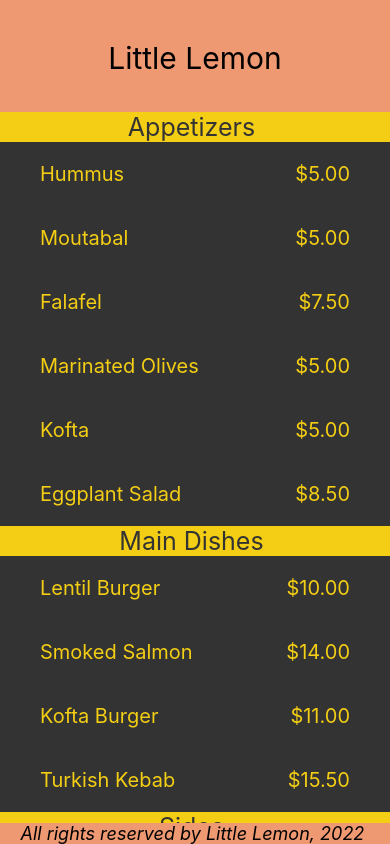
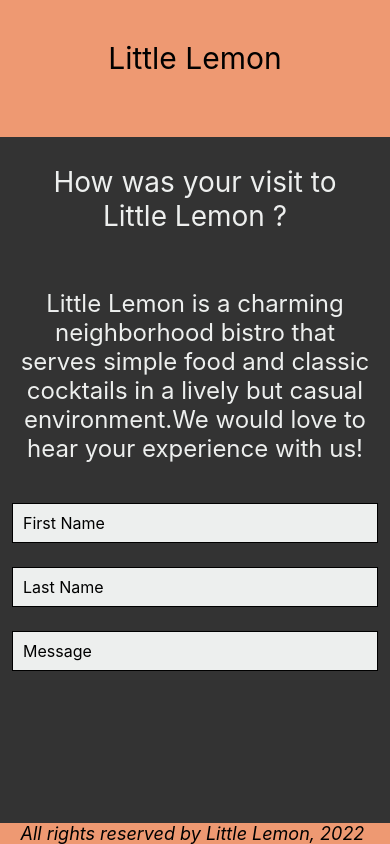
Before and after one commit to Bhumi0702/LittleLemonApp, a React Native app: screen / in a window 390 px wide. Built offline with nearby package versions, Linux system fonts and the light colour scheme.

Commit message:
Accept User Input

```diff
--- a/App.js
+++ b/App.js
@@ -3,13 +3,14 @@ import LittleLemonHeader from './components/LittleLemonHeader';
 import LittleLemonFooter from './components/LittleLemonFooter';
 import WelcomeScreen from './components/WelcomeScreen';
 import MenuItems from './components/MenuItems';
+import FeedbackForm from './components/FeedbackForm';
 
 export default function App() {
 	return (
 		<>
 			<View style={styles.container}>
 				<LittleLemonHeader />
-				<MenuItems />
+				<FeedbackForm />
 			</View>
 
 			<View
--- /dev/null
+++ b/components/FeedbackForm.js
@@ -0,0 +1,76 @@
+import React, { useState } from 'react';
+import { ScrollView, StyleSheet, Text, TextInput, KeyboardAvoidingView, Platform } from 'react-native';
+
+const FeedbackForm = () => {
+	// declare the variables
+	const [ firtsName, onChangeFirstName ] = useState('');
+	const [ lastName, onChangeLastName ] = useState('');
+	const [ message, onChangeMessage ] = useState('');
+	const [ phoneNumber, onChangePhoneNumber ] = useState('');
+
+	return (
+		<KeyboardAvoidingView style={styles.container} behavior={Platform.OS == 'android' ? 'padding' : 'height'}>
+			<ScrollView KeyboardAvoidingView="on-drag">
+				<Text style={styles.headingSection}>How was your visit to Little Lemon ?</Text>
+				<Text style={styles.infoSection}>
+					Little Lemon is a charming neighborhood bistro that serves simple food and classic cocktails in a
+					lively but casual environment.We would love to hear your experience with us!
+				</Text>
+				<TextInput
+					style={styles.input}
+					value={firtsName}
+					placeholder="First Name"
+					onChangeText={onChangeFirstName}
+				/>
+				<TextInput
+					style={styles.input}
+					value={lastName}
+					placeholder="Last Name"
+					onChangeText={onChangeLastName}
+				/>
+				<TextInput style={styles.input} value={message} placeholder="Message" onChangeText={onChangeMessage} />
+			</ScrollView>
+		</KeyboardAvoidingView>
+	);
+};
+
+const styles = StyleSheet.create({
+	container: {
+		flex: 1
+	},
+	input: {
+		height: 40,
+		margin: 12,
+		borderWidth: 1,
+		padding: 10,
+		fontSize: 16,
+		borderColor: 'EDEFEE',
+		backgroundColor: '#EDEFEE'
+	},
+	messageInput: {
+		height: 100,
+		margin: 12,
+		borderWidth: 1,
+		padding: 10,
+		fontSize: 16,
+		backgroundColor: 'white'
+	},
+	infoSection: {
+		fontSize: 24,
+		padding: 20,
+		marginVertical: 8,
+		color: '#EDEFEE',
+		textAlign: 'center',
+		backgroundColor: '#333333'
+	},
+	headingSection: {
+		fontSize: 28,
+		padding: 20,
+		marginVertical: 8,
+		color: '#EDEFEE',
+		textAlign: 'center',
+		backgroundColor: '#333333'
+	}
+});
+
+export default FeedbackForm;
--- a/components/LittleLemonHeader.js
+++ b/components/LittleLemonHeader.js
@@ -10,7 +10,7 @@ export default function LittleLemonHeader() {
 
 const styles = StyleSheet.create({
 	container: {
-		flex: 0.15,
+		flex: 0.2,
 		backgroundColor: '#EE9972'
 	},
 	headerText: {
```
